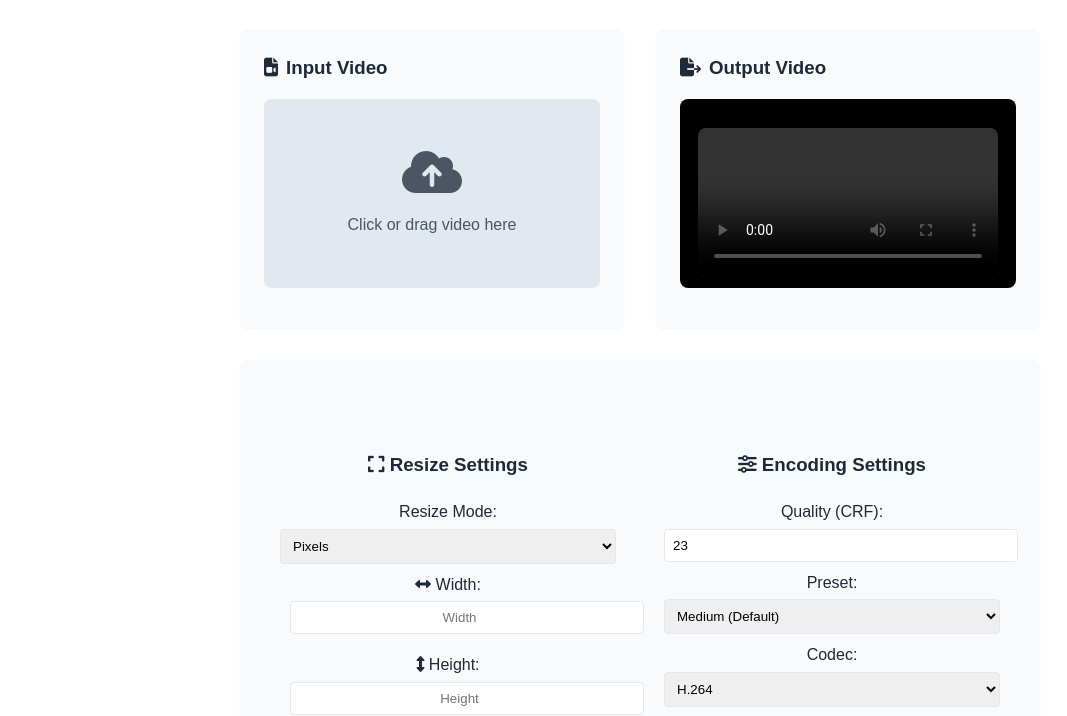
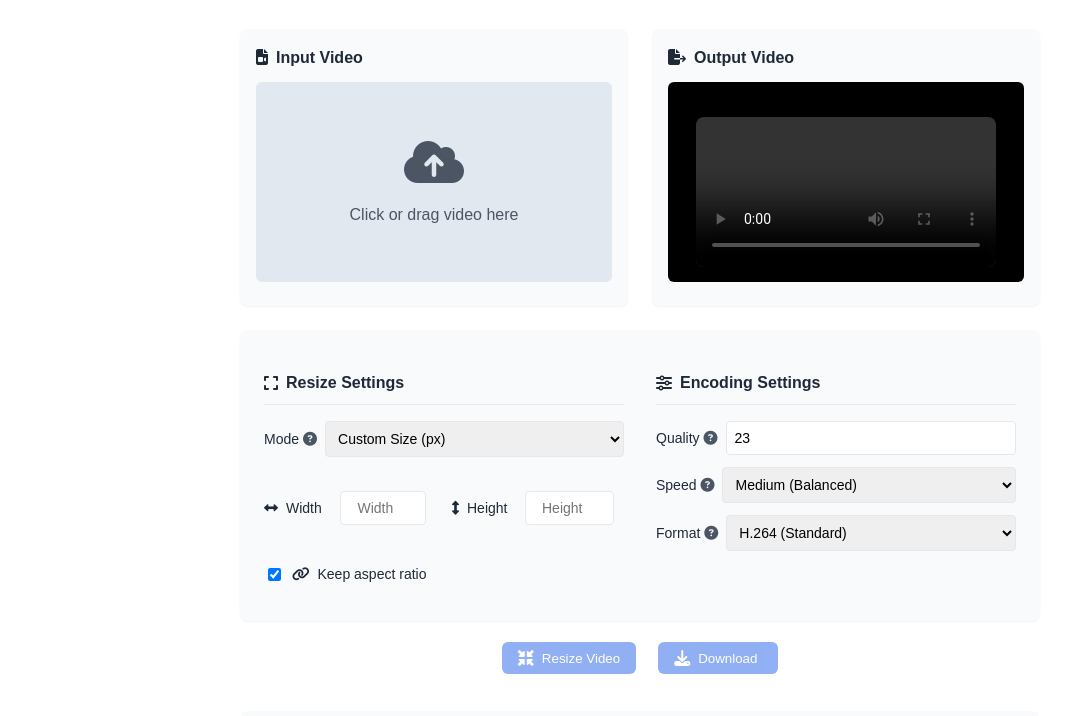
Before and after one commit to ratheeshkpattambi/web_tools, a plain HTML site: page video_resize/index.html in a window 1280 px wide. Shown: the part 96-812 px from the top of the page, without its empty margins (0-1067 px from the left). Drawn offline with Linux system fonts and the light colour scheme; a script that the page names is missing.

Commit message:
Build #24: Improve settings layout and add scrollable logs

```diff
--- a/video_resize/index.html
+++ b/video_resize/index.html
@@ -140,41 +140,71 @@
         }
         .settings-grid {
             display: grid;
-            grid-template-columns: repeat(auto-fit, minmax(180px, 1fr));
-            gap: 1rem;
+            grid-template-columns: repeat(2, 1fr);
+            gap: 2rem;
             margin: 1rem 0;
+            background: #f8fafc;
+            padding: 1.5rem;
+            border-radius: 0.5rem;
+            box-shadow: var(--shadow-sm);
         }
         .settings-section {
-            background: #f8fafc;
-            padding: 1rem;
-            border-radius: 0.5rem;
+            padding: 0;
+            background: transparent;
+        }
+        .settings-section h3 {
+            font-size: 1rem;
+            margin-bottom: 1rem;
+            color: var(--text-primary);
+            display: flex;
+            align-items: center;
+            gap: 0.5rem;
+            padding-bottom: 0.5rem;
+            border-bottom: 1px solid var(--border-color);
+        }
+        .dimension-inputs {
+            display: flex;
+            gap: 1rem;
+            margin: 0.5rem 0;
+        }
+        .dimension-inputs label {
+            flex: 1;
         }
         .settings-section label {
-            display: block;
-            margin: 0.5rem 0;
+            display: flex;
+            align-items: center;
+            gap: 0.5rem;
+            margin: 0.75rem 0;
+            font-size: 0.875rem;
         }
         .settings-section select,
         .settings-section input[type="number"] {
-            width: 100%;
+            flex: 1;
             padding: 0.5rem;
             border: 1px solid var(--border-color);
             border-radius: 0.25rem;
-            margin-top: 0.25rem;
+            font-size: 0.875rem;
+            min-width: 0;
+        }
+        .size-input {
+            width: 100% !important;
+            flex: 1 !important;
         }
         .video-container {
             display: grid;
-            grid-template-columns: repeat(auto-fit, minmax(300px, 1fr));
-            gap: 2rem;
-            margin: 2rem 0;
+            grid-template-columns: repeat(auto-fit, minmax(350px, 1fr));
+            gap: 1.5rem;
+            margin: 1.5rem 0;
         }
         .video-box {
             background: #f8fafc;
             border-radius: 0.5rem;
-            padding: 1.5rem;
+            padding: 1rem;
             box-shadow: var(--shadow-sm);
         }
         .video-box h3 {
-            margin: 0 0 1rem 0;
+            margin: 0 0 0.75rem 0;
+            font-size: 1rem;
             display: flex;
             align-items: center;
             gap: 0.5rem;
@@ -184,8 +214,8 @@
             width: 100%;
             aspect-ratio: 16/9;
             background: #000;
-            border-radius: 0.5rem;
-            margin-bottom: 1rem;
+            border-radius: 0.375rem;
+            margin-bottom: 0.5rem;
             display: flex;
             align-items: center;
             justify-content: center;
@@ -222,20 +252,22 @@
             overflow: hidden;
         }
         .info-section h3 {
-            margin: 0;
-            padding: 1rem;
-            background: #f1f5f9;
-            display: flex;
-            align-items: center;
-            gap: 0.5rem;
-            cursor: pointer;
-            user-select: none;
+            padding: 0.75rem 1rem;
+            font-size: 0.875rem;
         }
         .info-section h3 i.toggle {
             margin-left: auto;
+            font-size: 0.75rem;
+            opacity: 0.7;
+            transition: transform 0.2s;
+        }
+        .info-section.collapsed h3 i.toggle {
+            transform: rotate(180deg);
         }
         .info-content {
             padding: 1rem;
+            max-height: 300px;
+            overflow-y: auto;
         }
         .info-grid {
             display: grid;
@@ -248,8 +280,53 @@
         #upload {
             display: none;
         }
-        .settings-grid {
-            margin-top: 2rem;
+        .btn-group {
+            display: flex;
+            gap: 0.75rem;
+            justify-content: center;
+            margin-top: 1rem;
+        }
+        .btn {
+            min-width: 120px;
+        }
+        .tooltip {
+            position: relative;
+            display: inline-flex;
+            align-items: center;
+        }
+        .tooltip i {
+            margin-left: 0.25rem;
+            color: var(--text-secondary);
+            font-size: 0.875rem;
+        }
+        .tooltip:hover::after {
+            content: attr(data-tooltip);
+            position: absolute;
+            bottom: 100%;
+            left: 50%;
+            transform: translateX(-50%);
+            padding: 0.25rem 0.5rem;
+            background: rgba(0,0,0,0.8);
+            color: white;
+            border-radius: 0.25rem;
+            font-size: 0.75rem;
+            white-space: nowrap;
+            z-index: 10;
+        }
+        #log {
+            font-family: monospace;
+            font-size: 0.875rem;
+            line-height: 1.5;
+            white-space: pre-wrap;
+            max-height: 300px;
+            overflow-y: auto;
+        }
+        #log div {
+            padding: 0.25rem 0;
+            border-bottom: 1px solid var(--border-color);
+        }
+        .maintain-ratio {
+            margin-top: 1rem !important;
         }
     </style>
 </head>
@@ -298,7 +375,6 @@
     </div>
 
     <!-- Settings -->
-    <div class="controls">
     <div class="settings-grid">
         <div class="settings-section">
             <h3>
@@ -306,35 +382,39 @@
                 Resize Settings
             </h3>
             <label>
-                    Resize Mode:
+                <span class="tooltip" data-tooltip="Choose how to specify the new size">
+                    Mode <i class="fas fa-question-circle"></i>
+                </span>
                 <select id="resizeMode" onchange="updateResizeInputs()">
-                        <option value="pixels">Pixels</option>
-                        <option value="percentage">Percentage</option>
+                    <option value="pixels">Custom Size (px)</option>
+                    <option value="percentage">Scale (%)</option>
                 </select>
             </label>
             <div id="pixelInputs">
+                <div class="dimension-inputs">
                     <label>
                         <i class="fas fa-arrows-alt-h"></i>
-                        Width:
+                        Width
                         <input type="number" id="width" class="size-input" placeholder="Width">
                     </label>
                     <label>
                         <i class="fas fa-arrows-alt-v"></i>
-                        Height:
+                        Height
                         <input type="number" id="height" class="size-input" placeholder="Height">
                     </label>
+                </div>
             </div>
             <div id="percentageInput" style="display: none;">
                 <label>
                     <i class="fas fa-percentage"></i>
-                        Scale:
+                    Scale
                     <input type="number" id="scale" class="size-input" placeholder="100" value="100">
                 </label>
             </div>
-                <label>
+            <label class="maintain-ratio">
                 <input type="checkbox" id="maintain-ratio" checked>
                 <i class="fas fa-link"></i>
-                    Maintain aspect ratio
+                Keep aspect ratio
             </label>
         </div>
 
@@ -344,33 +424,36 @@
                 Encoding Settings
             </h3>
             <label>
-                    Quality (CRF):
-                    <input type="number" id="crf" value="23" min="0" max="51" title="Lower value = higher quality (0-51)">
+                <span class="tooltip" data-tooltip="Lower value = higher quality (0-51)">
+                    Quality <i class="fas fa-question-circle"></i>
+                </span>
+                <input type="number" id="crf" value="23" min="0" max="51">
             </label>
             <label>
-                    Preset:
+                <span class="tooltip" data-tooltip="Affects encoding speed and compression">
+                    Speed <i class="fas fa-question-circle"></i>
+                </span>
                 <select id="preset">
-                        <option value="medium">Medium (Default)</option>
-                        <option value="ultrafast">Ultra Fast</option>
-                        <option value="superfast">Super Fast</option>
+                    <option value="medium">Medium (Balanced)</option>
                     <option value="veryfast">Very Fast</option>
-                        <option value="faster">Faster</option>
                     <option value="fast">Fast</option>
                     <option value="slow">Slow</option>
-                        <option value="slower">Slower</option>
                     <option value="veryslow">Very Slow</option>
                 </select>
             </label>
             <label>
-                    Codec:
+                <span class="tooltip" data-tooltip="H.265 gives smaller files but takes longer">
+                    Format <i class="fas fa-question-circle"></i>
+                </span>
                 <select id="codec">
-                        <option value="libx264">H.264</option>
-                        <option value="libx265">H.265 (HEVC)</option>
+                    <option value="libx264">H.264 (Standard)</option>
+                    <option value="libx265">H.265 (Smaller)</option>
                 </select>
             </label>
         </div>
     </div>
 
+    <div class="btn-group">
         <button class="btn" onclick="resizeVideo()" id="resizeBtn" disabled>
             <i class="fas fa-compress-arrows-alt"></i>
             Resize Video
@@ -413,7 +496,7 @@
         <!-- Logs -->
         <div class="info-section">
             <h3 onclick="toggleCollapsible(this.parentElement)">
-                <i class="fas fa-terminal"></i>
+                <i class="fas fa-info-circle"></i>
                 Logs
                 <i class="fas fa-chevron-down toggle"></i>
             </h3>
@@ -485,7 +568,7 @@
 
         function updateVideoInfo(type, info) {
             const container = document.getElementById(`${type}VideoInfo`);
-            const detailsContainer = document.getElementById(`${type}Details`);
+            const detailsContainer = document.getElementById(`${type}VideoDetails`);
             let html = '';
 
             if (info) {
@@ -716,6 +799,7 @@
         async function resizeVideo() {
             clearLog();
             resizeBtn.disabled = true;
+            downloadBtn.disabled = true;
             progressContainer.style.display = 'block';
             updateProgress(0);
 
@@ -786,6 +870,8 @@
                 };
                 updateVideoInfo('output', outputMetadata);
 
+                // Enable download button
+                downloadBtn.disabled = false;
                 log('Video ready to play', 'success');
 
                 // Clean up
@@ -820,7 +906,7 @@
                 inputPreview.classList.add('empty');
             }
             updateVideoInfo('output', null);
-            updateVideoInfo('outputDetails', null);
+            downloadBtn.disabled = true;
             progressContainer.style.display = 'none';
             progressBar.style.width = '0%';
             progressText.textContent = '0%';
```
Lines whose indentation alone changed are shown as unchanged.
